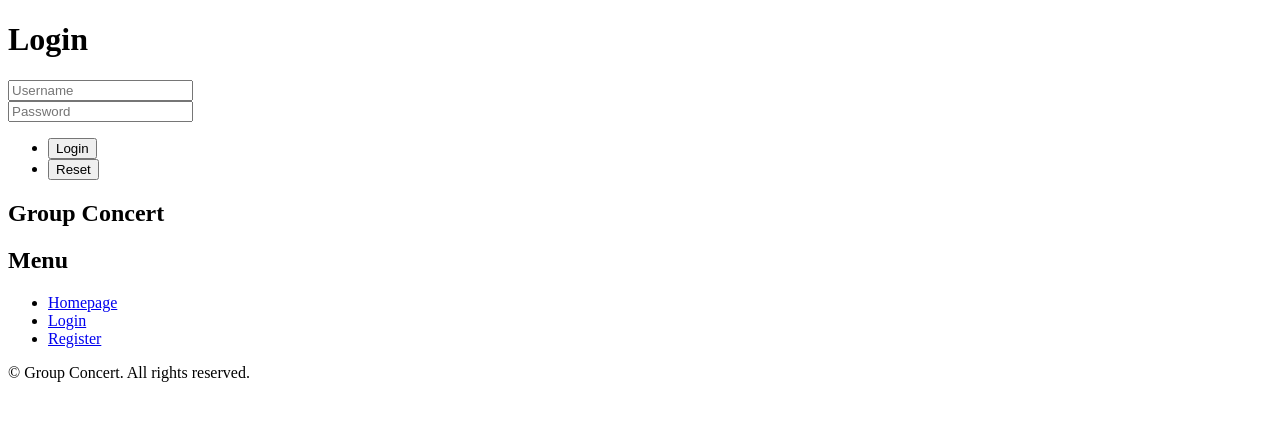
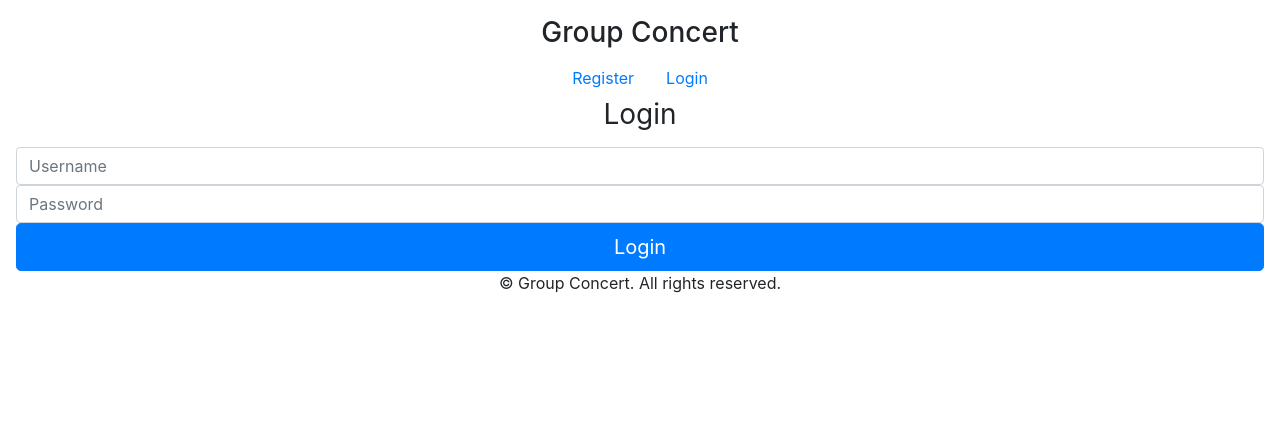
Before and after one commit to cwetanow/GroupConcert, a PHP site: page /Login.php in a window 1280 px wide. Shown: the top 421 px of the page. Run offline with PHP 8.4, Linux system fonts and the light colour scheme; some libraries are stand-ins or nearby versions.

Commit message:
Add login form

```diff
--- a/src/views/Login.php
+++ b/src/views/Login.php
@@ -1,78 +1,61 @@
-<!DOCTYPE HTML>
-<html>
+<!doctype html>
+<html lang="en">
   <head>
-        <title>GroupConcert - Login</title>
-        <meta charset="utf-8" />
-        <meta name="viewport" content="width=device-width, initial-scale=1, user-scalable=no" />
-        <link rel="stylesheet" href="../assets/css/main.css" />
+    <meta charset="utf-8">
+    <meta name="viewport" content="width=device-width, initial-scale=1, shrink-to-fit=no">
+    <meta name="description" content="">
+    <meta name="author" content="">
+    <link rel="icon" href="../../../../favicon.ico">
+
+    <title>Group Concert</title>
+
+    <link href="../assets/css/bootstrap.min.css" rel="stylesheet">
+
+    <link href="../assets/css/main.css" rel="stylesheet">
   </head>
-    <body>
-        <div id="wrapper">
-            <div id="main">
+
+  <body class="text-center">
+
+    <div class="cover-container d-flex w-100 h-100 p-3 mx-auto flex-column">
+      <header class="masthead mb-auto">
         <div class="inner">
-                        <header id="header">
-                            <h1 class="logo" id="login-title">Login</h1>
+          <h3 class="masthead-brand">Group Concert</h3>
+          <nav class="nav nav-masthead justify-content-center">
+            <a class="nav-link" href="./Register.php">Register</a>
+            <a class="nav-link" href="./Login.php">Login</a>
+          </nav>
+        </div>
       </header>
-                        <section id="login-banner" class="banner">
-                            <form method="post" action="../controllers/Login.php">
-                                <div class="row uniform" id="login-inputs">
-                                    <div class="8u 12u$(xsmall)">
-                                        <input type="text" name="username" id="username" placeholder="Username" required />
+
+      <main role="main" class="inner cover">
+        <form class="form-signin" method="post" action="../controllers/Login.php">
+      <h1 class="h3 mb-3 font-weight-normal">Login</h1>
+
+      <input type="text" id="username" name="username" class="form-control" placeholder="Username" required >
       <div class="error">
-                                            <?php if(isset($_GET['username']) && $_GET['username']):?>
-                                                Username is required.
+                                            <?php if(isset($_GET['username']) && $_GET['username'] == 'false'):?>
+                                                Username is required and should be unique.
                                             <?php endif?>
                                         </div>
-                                    </div>
-                                    <div class="8u 12u$(xsmall)">
-                                        <input type="password" name="password" id="password" placeholder="Password" />
+      <input type="password" id="password" name="password" class="form-control" placeholder="Password" required>
       <div class="error">
-                                            <?php if(isset($_GET['password']) && $_GET['password']):?>
+                                            <?php if(isset($_GET['password']) && $_GET['password'] == 'false'):?>
                                                 Password is required.
                                             <?php endif?>
                                         </div>
+
+      <button class="btn btn-lg btn-primary btn-block" type="submit">Login</button>
+    </form>
+      </main>
+
+      <footer class="mastfoot mt-auto">
+        <div class="inner">
+        <p class="copyright">&copy; Group Concert. All rights reserved.</p>
         </div>
-                                    <div class="8u 12u$">
-                                        <ul id="login-actions" class="actions">
-                                            <li><input type="submit" value="Login" class="special" /></li>
-                                            <li><input type="reset" value="Reset" /></li>
-                                        </ul>
-                                    </div>
-                                </div>
-                            </form>
-                        </section>
-                </div>
-            </div>
-
-            <div id="sidebar">
-                <div class="inner">
-                        <section id="search" class="alt">
-                            <h2>Group Concert</h2>
-                        </section>
-
-                        <nav id="menu">
-                            <header class="major">
-                                <h2>Menu</h2>
-                            </header>
-                            <ul>
-                                <li><a href="./HomepageView.php">Homepage</a></li>
-                                <li><a href="./LoginView.php">Login</a></li>
-                                <li><a href="./RegisterView.php">Register</a></li>
-                            </ul>
-                        </nav>
-
-                        <footer id="footer">
-                            <p class="copyright">&copy; Group Concert. All rights reserved.</p>
       </footer>
-
-                </div>
-            </div>
     </div>
 
     <script src="../assets/js/jquery.min.js"></script>
-        <script src="../assets/js/skel.min.js"></script>
-        <script src="../assets/js/util.js"></script>
-        <script src="../assets/js/main.js"></script>
-
+    <script src="../assets/js/bootstrap.min.js"></script>
   </body>
 </html>
```
Lines whose indentation alone changed are shown as unchanged.
